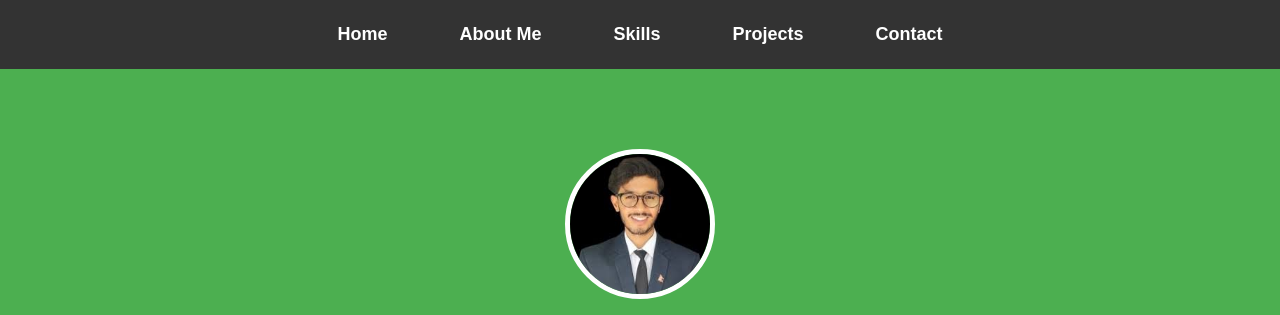
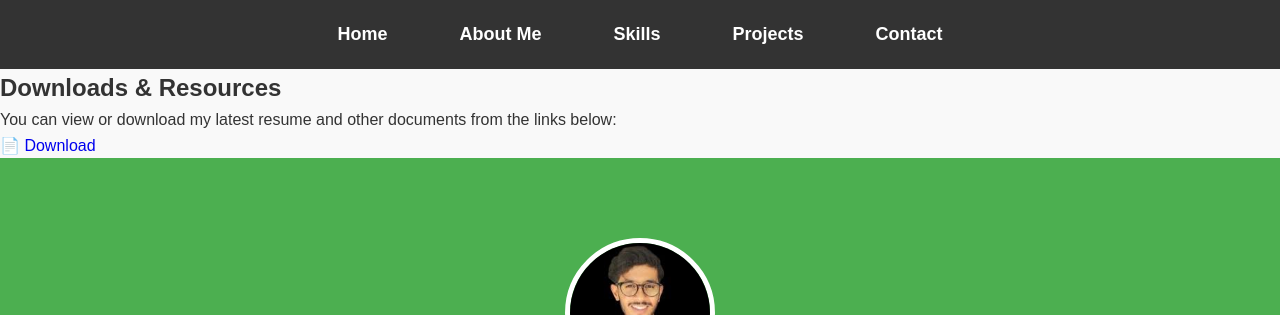
Before and after one commit to Lalitrajjoshi/PortfolioWebsite, a plain HTML site: page index.html in a window 1280 px wide. Shown: the top 315 px of the page. Drawn offline with Linux system fonts and the light colour scheme.

Commit message:
Share link update

```diff
--- a/index.html
+++ b/index.html
@@ -21,6 +21,16 @@
       </ul>
     </nav>
   </header>
+
+  <!-- Drive Link Section -->
+<section id="resources" class="resources-section">
+  <h2>Downloads & Resources</h2>
+  <p>You can view or download my latest resume and other documents from the links below:</p>
+  <ul>
+    <li><a href="https://docs.google.com/presentation/d/1KcekCIRUfY4jutpLXvXFsl7sgBHvS3Aj/edit?usp=drive_link&ouid=112890479315461580467&rtpof=true&sd=true" target="_blank">📄 Download</a></li>
+    <!-- Add more links if needed -->
+  </ul>
+</section>
 
   <!-- Home Section -->
   <section id="home" class="home-section">
```
